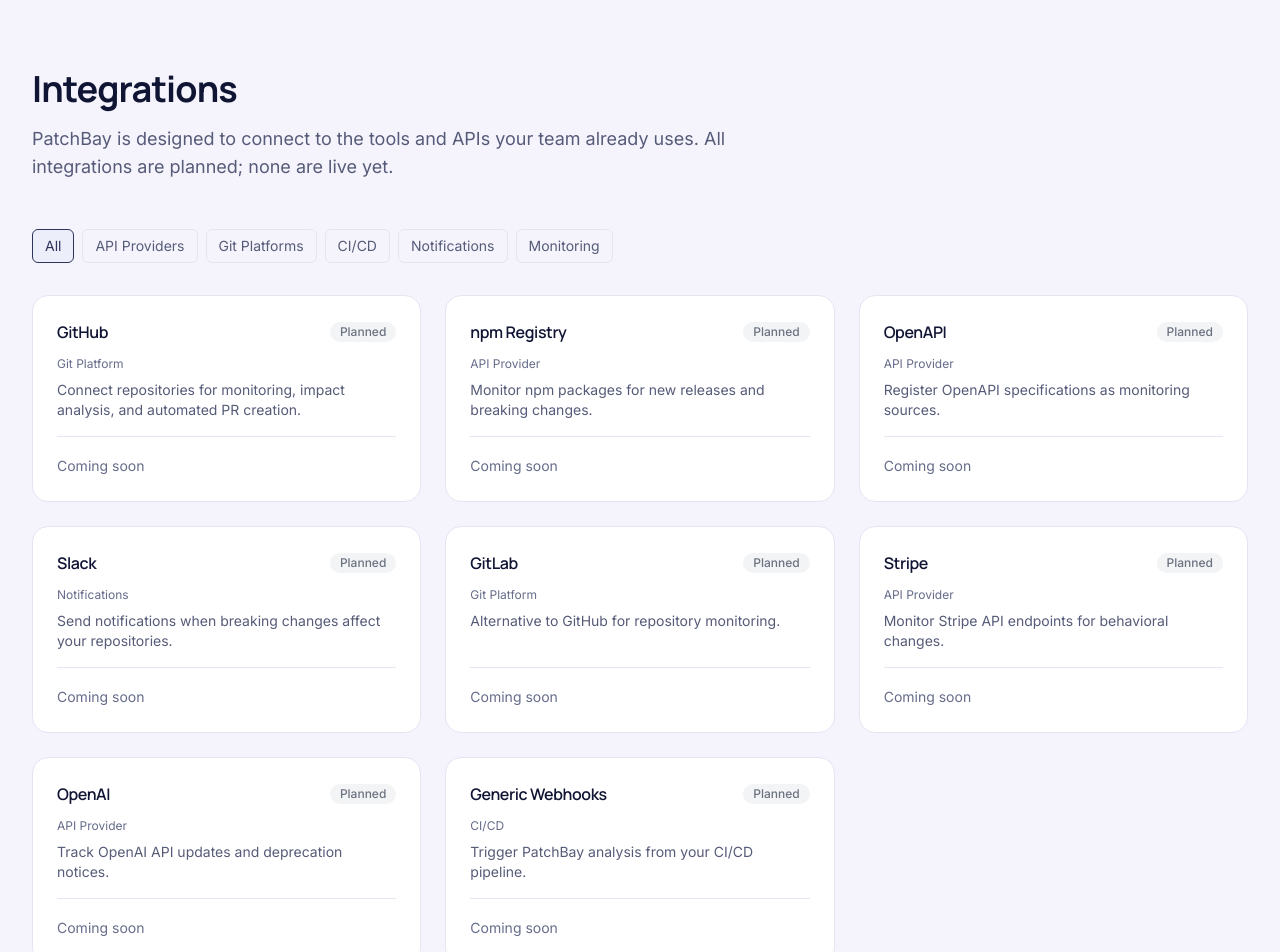
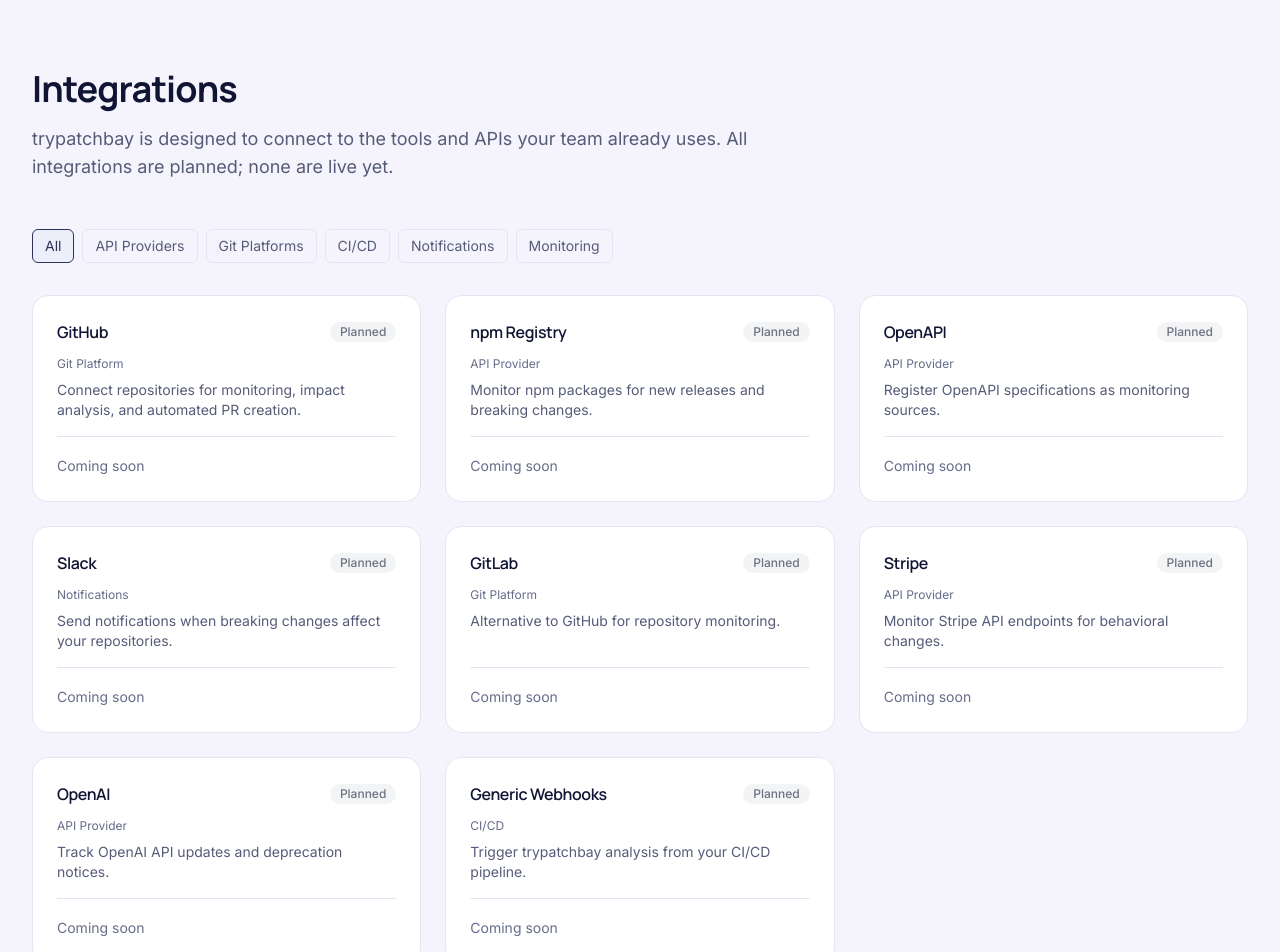
Before and after one commit to Nitish-1303/Patchversion, a Next.js app in the folder packages/site/: page /integrations in a window 1280 px wide. Shown: the part 80-1032 px from the top of the page. Built offline with nearby package versions, Linux system fonts and the light colour scheme.

Commit message:
site: rebrand visible website name to trypatchbay

```diff
--- a/packages/site/src/app/integrations/page.tsx
+++ b/packages/site/src/app/integrations/page.tsx
@@ -7,7 +7,7 @@
     { name: 'GitLab', category: 'Git Platform', purpose: 'Repository access and merge requests', status: 'planned', description: 'Alternative to GitHub for repository monitoring.' },
     { name: 'Stripe', category: 'API Provider', purpose: 'Live API contract monitoring', status: 'planned', description: 'Monitor Stripe API endpoints for behavioral changes.' },
     { name: 'OpenAI', category: 'API Provider', purpose: 'Model API change detection', status: 'planned', description: 'Track OpenAI API updates and deprecation notices.' },
-    { name: 'Generic Webhooks', category: 'CI/CD', purpose: 'Custom CI pipeline integration', status: 'planned', description: 'Trigger PatchBay analysis from your CI/CD pipeline.' },
+    { name: 'Generic Webhooks', category: 'CI/CD', purpose: 'Custom CI pipeline integration', status: 'planned', description: 'Trigger trypatchbay analysis from your CI/CD pipeline.' },
   ];
 
   return (
@@ -15,7 +15,7 @@
       <div className="max-w-3xl mb-12">
         <h1 className="text-4xl font-bold mb-4">Integrations</h1>
         <p className="text-lg text-text-secondary">
-          PatchBay is designed to connect to the tools and APIs your team already
+          trypatchbay is designed to connect to the tools and APIs your team already
           uses. All integrations are planned; none are live yet.
         </p>
       </div>
```
